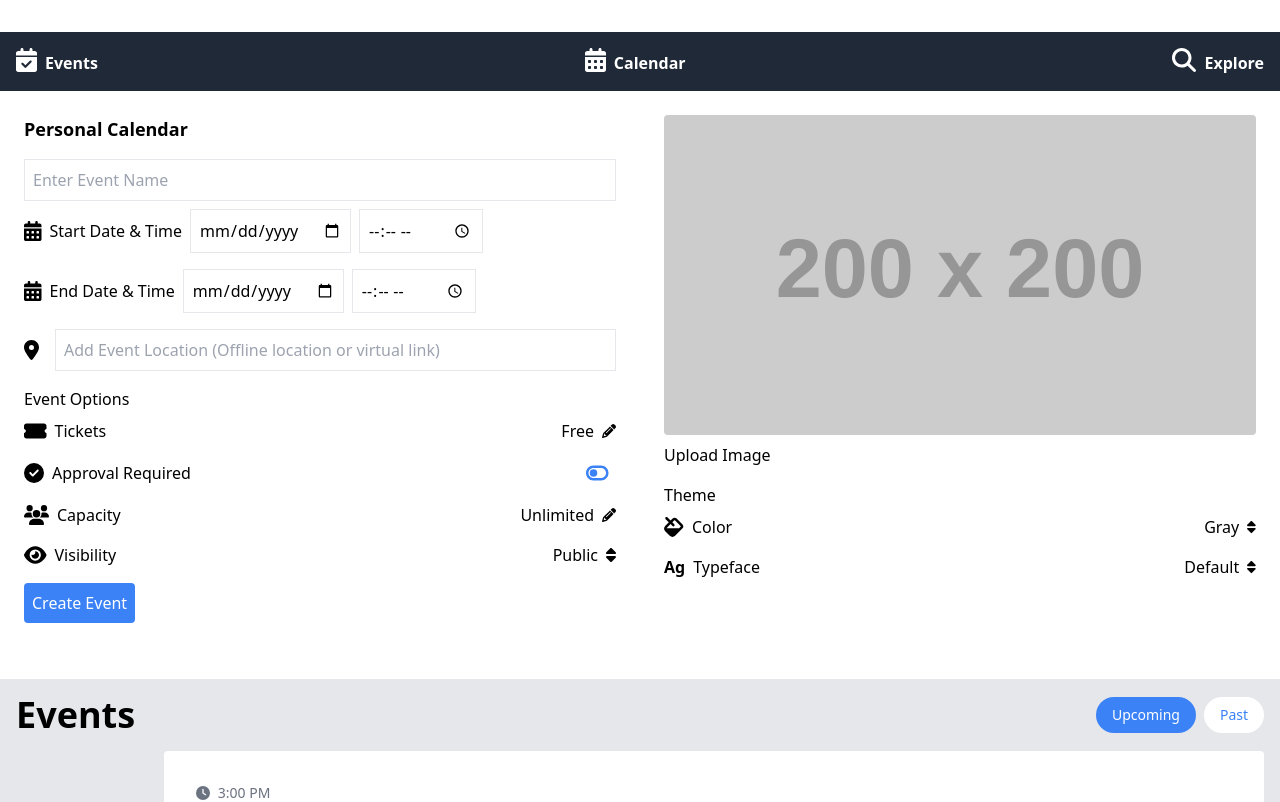
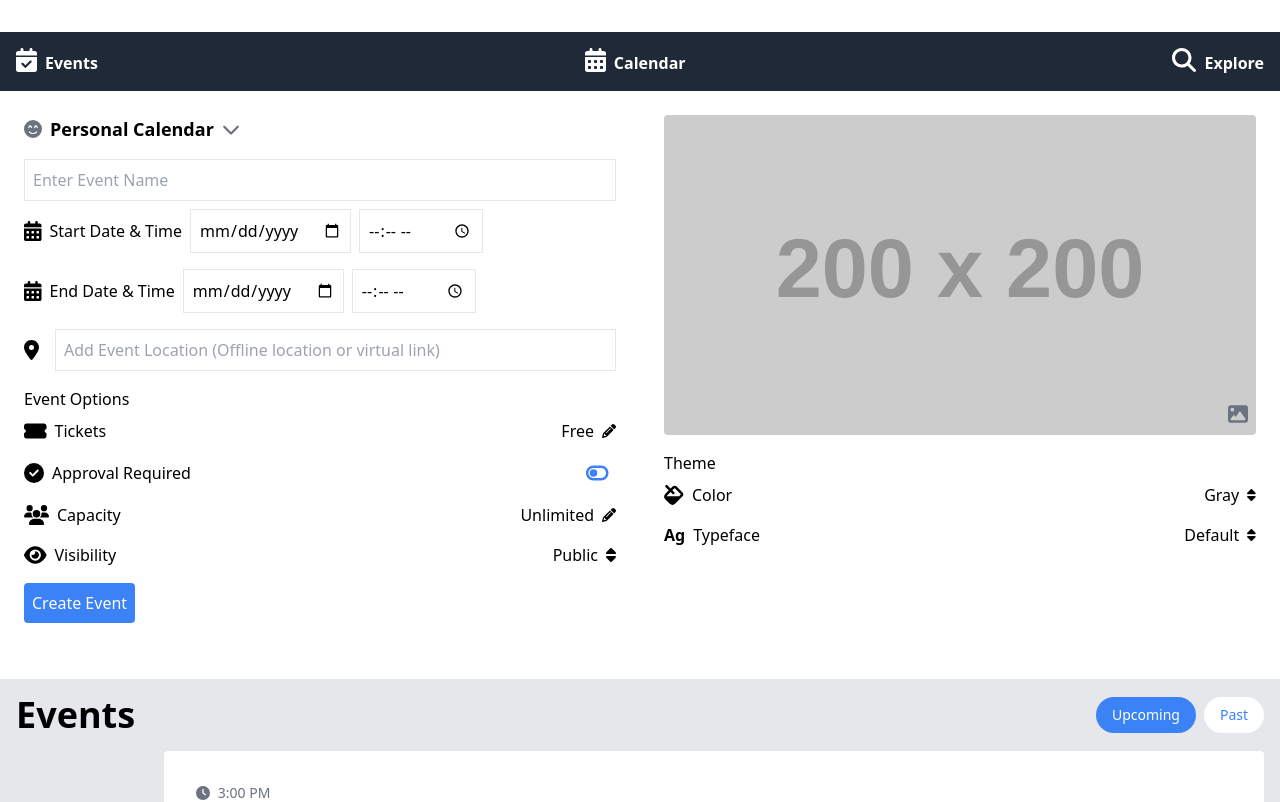
Before and after one commit to gfaizank/fizz-events, a React (Create React App) app: page / in a window 1280 px wide. Shown: the top 802 px of the page. Built offline with nearby package versions, Linux system fonts and the light colour scheme.

Commit message:
Update Form.jsx

```diff
--- a/src/components/Form.jsx
+++ b/src/components/Form.jsx
@@ -13,7 +13,7 @@ import {
   faPencilAlt,
   faToggleOn,
    faToggleOff,
-  faSort
+  faSort, faChevronDown, faSmileBeam
 } from '@fortawesome/free-solid-svg-icons';
 
 const EventForm = () => {
@@ -56,11 +56,21 @@ const EventForm = () => {
     setIsApproved(!isApproved);
   };
 
+  const handleImageUpload = (e) => {
+    // Handle the image upload logic here
+    const selectedFile = e.target.files[0];
+    console.log('Selected File:', selectedFile);
+  };
+
   return (
     <div className="flex">
       {/* FIRST HALF */}
       <div className="w-1/2 p-6">
-        <h2 className="text-lg font-bold mb-4">Personal Calendar</h2>
+      <h2 className="text-lg font-bold mb-4 flex items-center">
+      <FontAwesomeIcon icon={faSmileBeam} className="text-gray-500 mr-2" />
+        Personal Calendar
+        <FontAwesomeIcon icon={faChevronDown} className="text-gray-500 ml-2" />
+      </h2>
         <form onSubmit={handleSubmit} className="mb-8">
           {/* Event Name */}
           <label className="mb-4">
@@ -200,14 +210,24 @@ const EventForm = () => {
       {/* SECOND HALF */}
       <div className="w-1/2 p-6">
         {/* Image Tile */}
-        <div className="mb-4">
+        <div className="mb-4 relative">
       {/* Replace the URL with your image source */}
       <img
         src="https://via.placeholder.com/200"
         alt="Event Image"
         className="w-full h-80 object-cover mb-2 rounded"
       />
-          <div>Upload Image</div>
+      {/* Image Upload Icon */}
+      <label htmlFor="imageInput" className="absolute bottom-0 right-0 cursor-pointer p-2">
+        <FontAwesomeIcon icon={faImage} className="text-gray-500 text-xl font-bold hover:text-gray-700" />
+        <input
+          type="file"
+          id="imageInput"
+          accept="image/*"
+          className="hidden"
+          onChange={handleImageUpload}
+        />
+      </label>
     </div>
 
         {/* Theme */}
```
Lines whose indentation alone changed are shown as unchanged.
